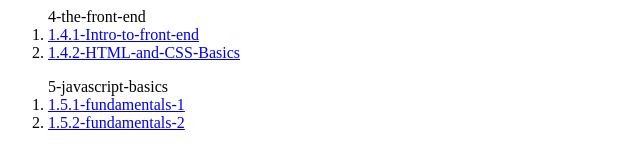
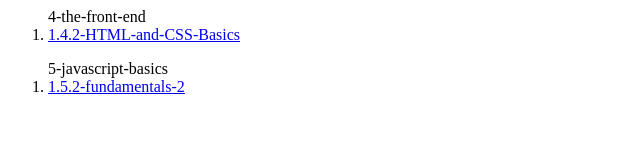
Before and after one commit to aarogyarijal/top-projects-index-links, a plain HTML site: page index.html in a window 1280 px wide. Shown: the whole page, without its empty margins (0-640 px from the left). Drawn offline with Linux system fonts and the light colour scheme.

Commit message:
Deleted links of small projects, fixed google and rock paper scissor

```diff
--- a/index.html
+++ b/index.html
@@ -1,15 +1,11 @@
 <html>
 <body>
     <ol>4-the-front-end
-        <li><a href="https://aarogyarijal.github.io/top-projects/web-projects/4-the-front-end/1.4.1-Intro-to-front-end/index.html">1.4.1-Intro-to-front-end</a href>
-        </li>
-        <li><a href="https://aarogyarijal.github.io/top-projects/web-projects/4-the-front-end/1.4.4-Project-HTML-CSS/index.html">1.4.2-HTML-and-CSS-Basics</a href>
+        <li><a href="https://aarogyarijal.github.io/top-1.4.2-google-homepage/index.html">1.4.2-HTML-and-CSS-Basics</a href>
         </li>
     </ol>
     <ol>5-javascript-basics
-        <li><a href="https://aarogyarijal.github.io/top-projects/web-projects/5-javascript-basics/1.5.1-fundamentals-1/index.html">1.5.1-fundamentals-1</a href>
-        </li>
-        <li><a href="https://aarogyarijal.github.io/top-projects/web-projects/5-javascript-basics/1.5.2-fundamentals-2/index.html">1.5.2-fundamentals-2</a href>
+        <li><a href="https://aarogyarijal.github.io/top-1.5.5-rock-paper-scissor/index.html">1.5.2-fundamentals-2</a href>
         </li>
     </ol>
 </body>
```
